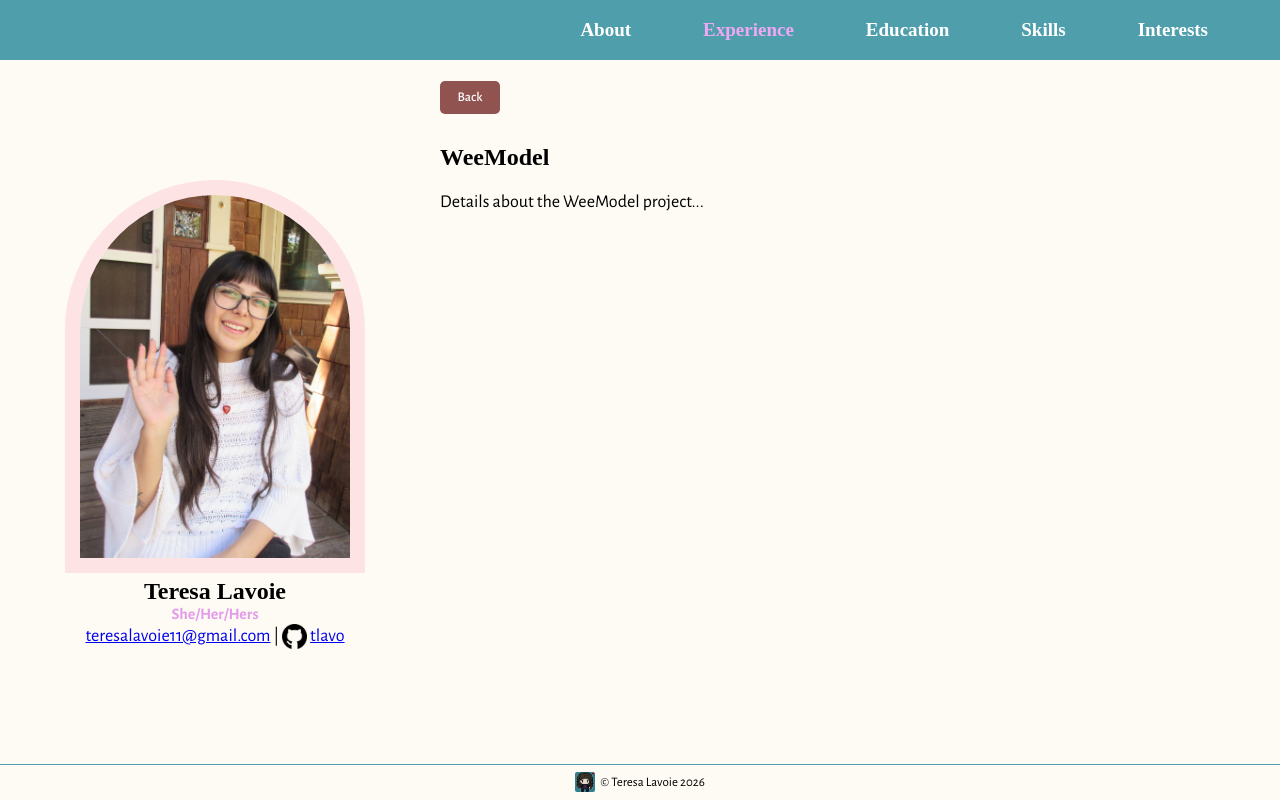
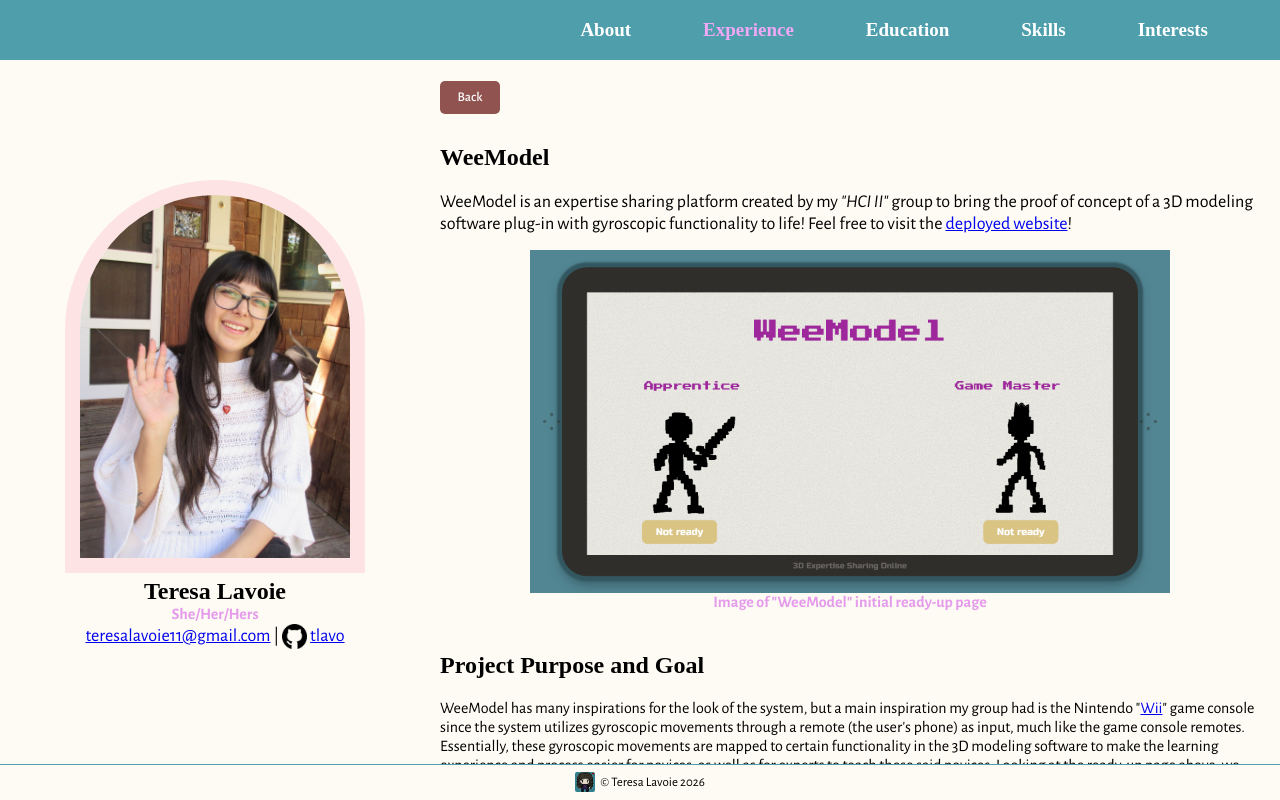
Before and after one commit to tlavo/TLavoie, a React (Create React App) app in the folder portfolio/: page /TLavoie/experience/WeeModel in a window 1280 px wide. Built offline with nearby package versions, Linux system fonts and the light colour scheme; a web font is replaced by a local one.

Commit message:
weemodel updates

```diff
--- a/portfolio/src/components/projects/FamilyOfSlush.js
+++ b/portfolio/src/components/projects/FamilyOfSlush.js
@@ -21,10 +21,11 @@ function FamilyOfSlush() {
         <div className="comp_item main-content scrollable" id="Description">
             <button className="back-button" onClick={() => navigate('/TLavoie/experience')}>Back</button>
             <h1 className="space">Family of Slush</h1>
-            <p className="padding">Family of Slush is a rich website experience to depict my <i>"HCI II"</i> group's similarities,
-                differences, and dynamics through buttons in a novel and creative way. Feel free to visit the&nbsp;
-                <a href="https://zakisalam223.github.io/CPSC581Group6Project1/"
-                    target="_blank" rel="noopener noreferrer">deployed website</a>!</p>
+            <p className="padding">Family of Slush is a rich website experience to depict my <i>"HCI II"</i>
+                group's similarities, differences, and dynamics through buttons in a novel and creative way.
+                Feel free to visit the <a href="https://zakisalam223.github.io/CPSC581Group6Project1/"
+                    target="_blank" rel="noopener noreferrer">deployed website</a>!
+            </p>
 
             <div className="center-container">
                 <img className="site-picture" src={familyofslush} alt="Family of Slush" />
@@ -40,7 +41,6 @@ function FamilyOfSlush() {
                     target="_blank" rel="noopener noreferrer">Papa’s Freezeria</a>". The context of the
                 buttons on this website is a way to select slushy machine flavours at a local
                 convenience-like store called “Family of Slush”.
-
             </p>
             <p className="project-descs">
                 The project's main criteria were:
--- a/portfolio/src/components/projects/WeeModel.js
+++ b/portfolio/src/components/projects/WeeModel.js
@@ -1,13 +1,67 @@
 import { useNavigate } from 'react-router-dom';
+import './projects.css';
+import weemodel from '../../media/weemodel.png';
 
 function WeeModel() {
     const navigate = useNavigate();
 
     return (
-        <div className="comp_item main-content" id="Description">
+        <div className="comp_item main-content scrollable" id="Description">
             <button className="back-button" onClick={() => navigate('/TLavoie/experience')}>Back</button>
             <h1 className="space">WeeModel</h1>
-            <p>Details about the WeeModel project...</p>
+            <p className="padding">WeeModel is an expertise sharing platform created by my <i>"HCI II"</i> group
+                to bring the proof of concept of a 3D modeling software plug-in with gyroscopic
+                functionality to life! Feel free to visit the <a href="https://zakisalam223.github.io/CPSC581Group6Project2/"
+                    target="_blank" rel="noopener noreferrer">deployed website</a>!
+            </p>
+
+            <div className="center-container">
+                <img className="site-picture" src={weemodel} alt="WeeModel" />
+            </div>
+            <h4 style={{ textAlign: 'center' }}>
+                Image of "WeeModel" initial ready-up page
+            </h4>
+
+            <h2 className="space">Project Purpose and Goal</h2>
+            <p className="project-descs padding">
+                WeeModel has many inspirations for the look of the system, but a main inspiration my group had
+                is the Nintendo "<a href="https://en.wikipedia.org/wiki/Wii" target="_blank"
+                    rel="noopener noreferrer">Wii</a>" game console since the system utilizes gyroscopic
+                movements through a remote (the user's phone) as input, much like the game console remotes.
+                Essentially, these gyroscopic movements are mapped to certain functionality in the 3D modeling
+                software to make the learning experience and process easier for novices, as well as for
+                experts to teach these said novices. Looking at the ready-up page above, we can see that in
+                the case of this system the novice is called the "Apprentice", while the expert is called the
+                "Game Master". This vocabulary is intential to further push the gamified experience, keeping
+                the users engaged and imersed in the expertise sharing experience.
+            </p>
+            <p className="project-descs">
+                The project's main criteria were:
+            </p>
+            <div className="project-descs-bullets">
+                <p>
+                    &#x2605; Helps experts share 3D CAD expertise with novice users through embodied
+                    input and output in a creative, evocative and insightful way
+                </p>
+                <p>
+                    &#x2605; Reliable level of execution and clear user design on how to run
+                    the application, even for complex features
+                </p>
+                <p>
+                    &#x2605; High attention to detail, and aspects of sensory (visual/auditory/etc.)
+                    design considered to support the overall concept of the application
+                </p>
+            </div>
+
+            <h2 className="space">Team Design and Ideations</h2>
+            <p className="project-descs padding">
+                In progress...
+            </p>
+
+            <h2 className="space">Individual Contributions</h2>
+            <p className="project-descs padding">
+                <b>TO-DO:</b> In progress...
+            </p>
         </div>
     );
 }
```
Also changed, not shown: 1 other file (tests, documents, lock files or other folders).
